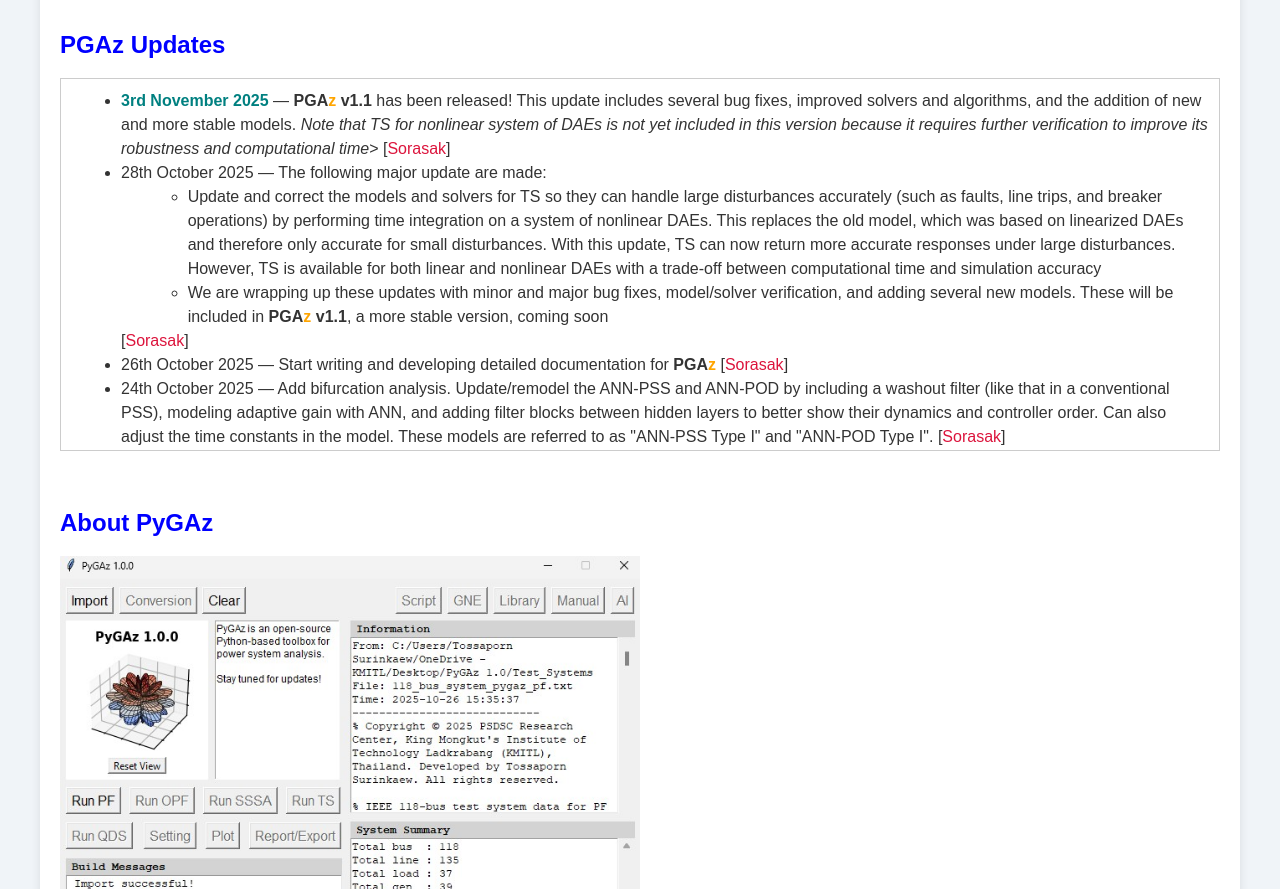
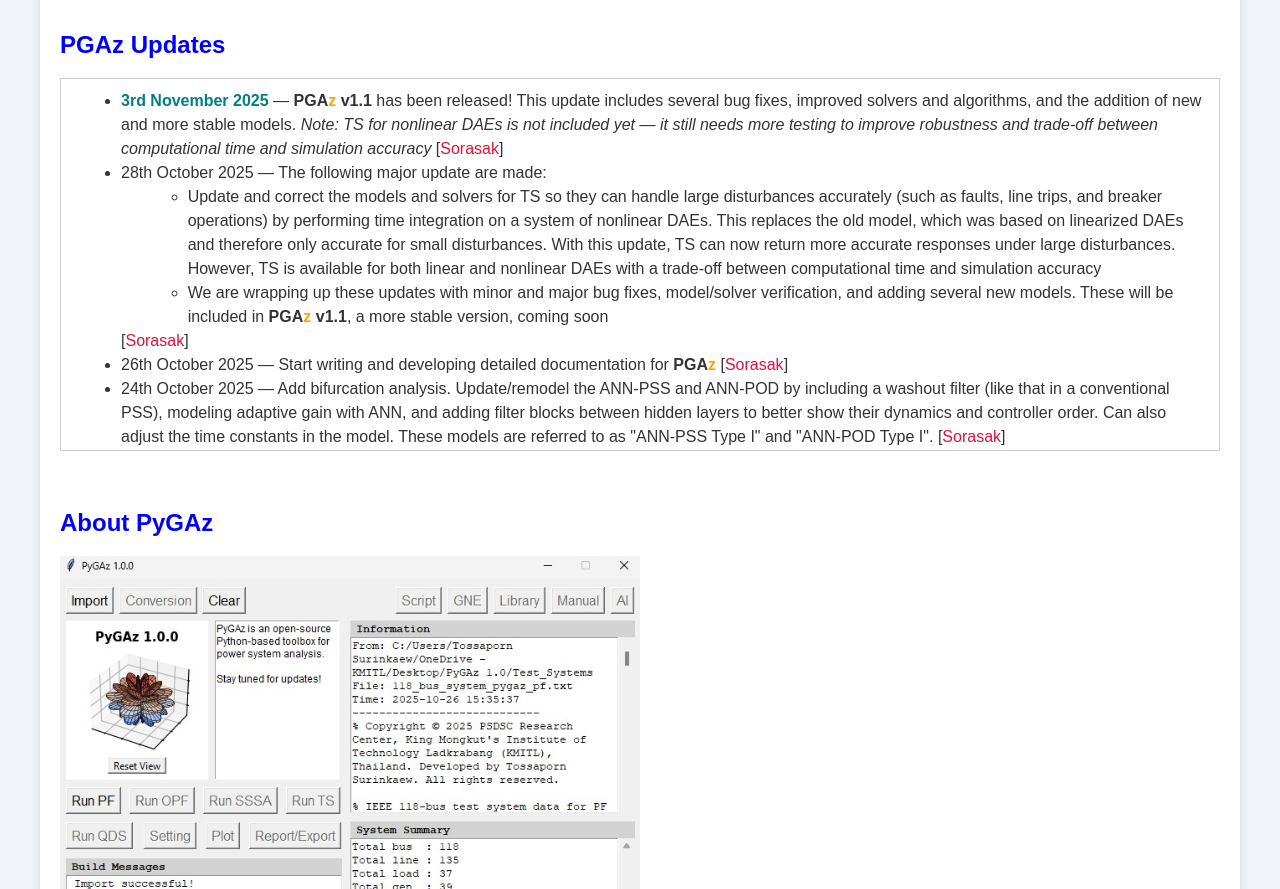
Before and after one commit to tsurinkaew1/pgazkmitl_ts, a plain HTML site: page index.html in a window 1280 px wide. Shown: the part 1859-2748 px from the top of the page. Drawn offline with Linux system fonts and the light colour scheme.

Commit message:
Update index.html

```diff
--- a/index.html
+++ b/index.html
@@ -338,7 +338,7 @@
             <ul style="padding-left: 50px;">
 
                 <li>
-                    <span style="color: teal; font-weight: bold;">3rd November 2025</span> — <strong>PGA<span style="color: orange;">z</span> v1.1</strong> has been released! This update includes several bug fixes, improved solvers and algorithms, and the addition of new and more stable models. <i>Note that TS for nonlinear system of DAEs is not yet included in this version because it requires further verification to improve its robustness and computational time</i>> [<span style='color: crimson;'>Sorasak</span>]
+                    <span style="color: teal; font-weight: bold;">3rd November 2025</span> — <strong>PGA<span style="color: orange;">z</span> v1.1</strong> has been released! This update includes several bug fixes, improved solvers and algorithms, and the addition of new and more stable models. <i>Note: TS for nonlinear DAEs is not included yet — it still needs more testing to improve robustness and trade-off between computational time and simulation accuracy</i> [<span style='color: crimson;'>Sorasak</span>]
                 </li>
 
                 <li>
```
